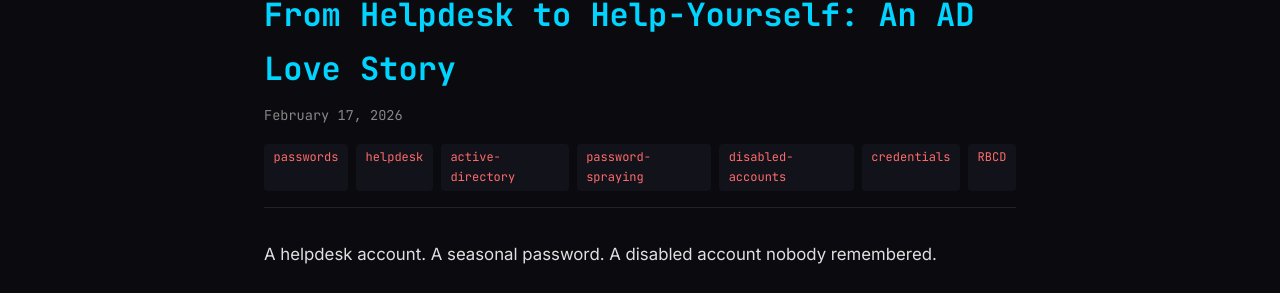
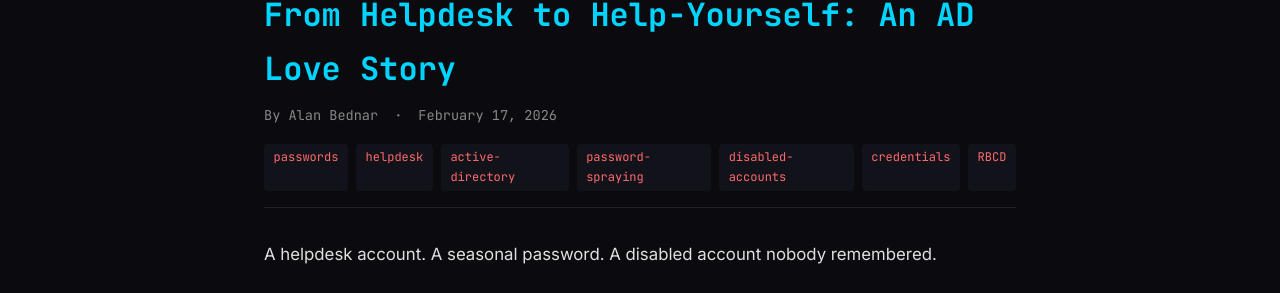
Before and after one commit to ab0x90/domain-diaries-blog, a Jekyll site: the page built from _posts/2026-02-17-from-helpdesk-to-help-yourself-an-ad-love-story.md, in a window 1280 px wide and 900 px high, scrolled down 388 px. Shown: the part 154-447 px from the top of the window. Built offline with Jekyll 4.4.1, drawn with Linux system fonts in a browser that asks for light colours.

Commit message:
Add files via upload

```diff
--- a/_layouts/post.html
+++ b/_layouts/post.html
@@ -5,7 +5,7 @@ layout: default
     <header class="post-header">
         <h1 class="post-title">{{ page.title }}</h1>
         <div class="post-meta">
-            <time datetime="{{ page.date | date_to_xmlschema }}">{{ page.date | date: "%B %d, %Y" }}</time>
+            {% if page.author %}<span class="author">By {{ page.author }}</span> · {% endif %}<time datetime="{{ page.date | date_to_xmlschema }}">{{ page.date | date: "%B %d, %Y" }}</time>
             {% if page.tags %}
             <div class="tags">
                 {% for tag in page.tags %}
```
